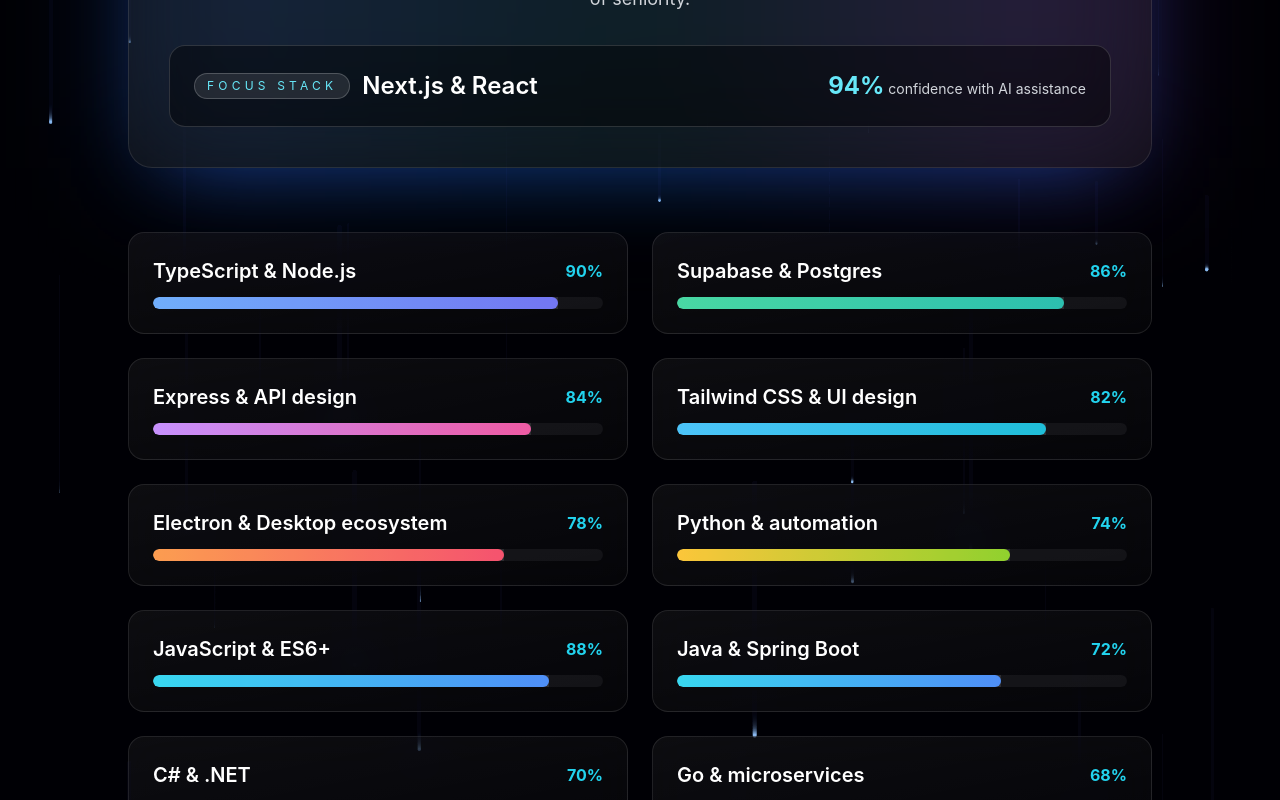
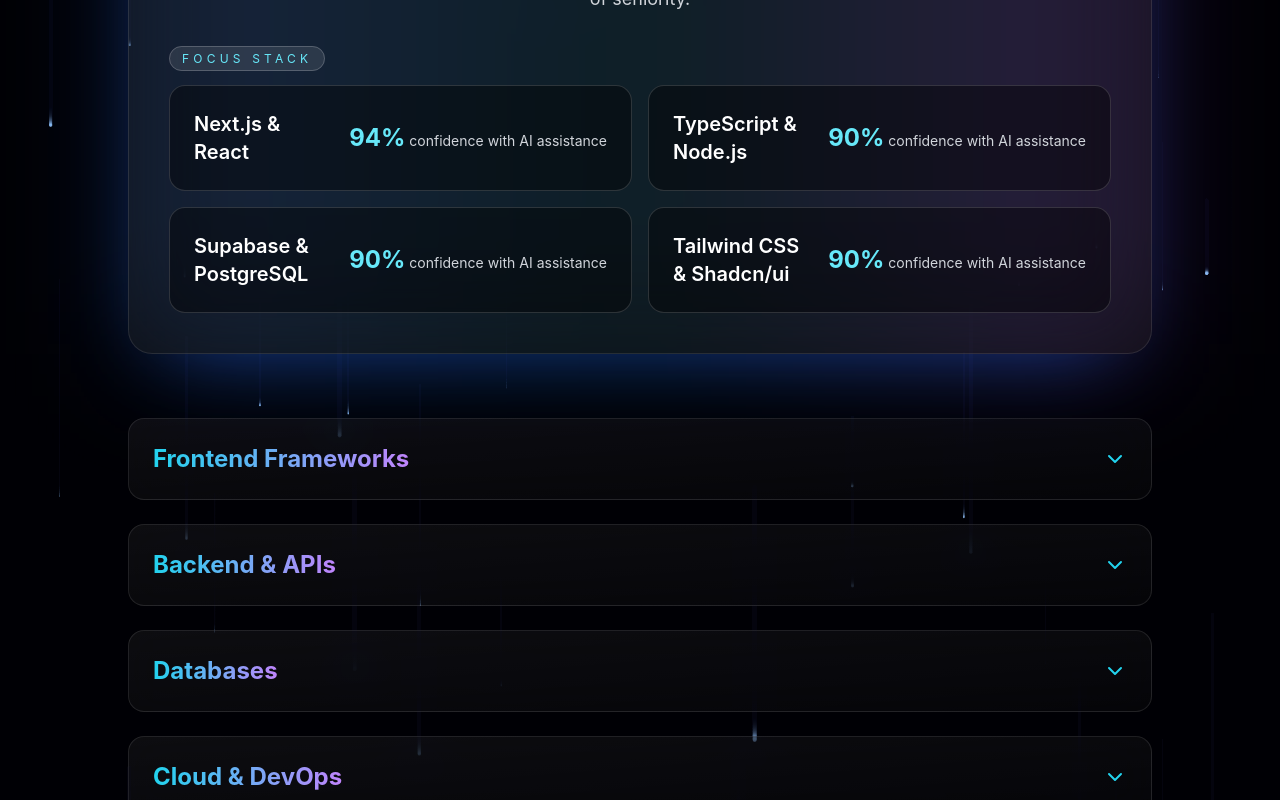
Before and after one commit to zoxknez/Portfolio, a React (Vite) app: page / in a window 1280 px wide. Shown: the part 1340-2140 px from the top of the page. Built offline with nearby package versions, Linux system fonts and the light colour scheme.

Commit message:
Reorganize skills section with categories and accordion, add more 90% stacks to focus stack

```diff
--- a/public/en.json
+++ b/public/en.json
@@ -48,6 +48,14 @@
     "focusStackHeading": "Focus stack",
     "toolboxHeading": "Development Toolbox",
     "toolboxIntro": "Essential tools and services I use for deployment, database management, and automation",
+    "categories": {
+      "frontend": "Frontend Frameworks",
+      "backend": "Backend & APIs",
+      "databases": "Databases",
+      "cloud": "Cloud & DevOps",
+      "languages": "Programming Languages",
+      "other": "Other Tools"
+    },
     "focusStack": [
       {
         "name": "Next.js & React",
@@ -56,11 +64,18 @@
       },
       {
         "name": "TypeScript & Node.js",
-        "confidence": "90%"
+        "confidence": "90%",
+        "note": "confidence with AI assistance"
       },
       {
-        "name": "Supabase & Postgres",
-        "confidence": "86%"
+        "name": "Supabase & PostgreSQL",
+        "confidence": "90%",
+        "note": "confidence with AI assistance"
+      },
+      {
+        "name": "Tailwind CSS & Shadcn/ui",
+        "confidence": "90%",
+        "note": "confidence with AI assistance"
       },
       {
         "name": "Express & API design",
--- a/src/components/Skills.tsx
+++ b/src/components/Skills.tsx
@@ -1,5 +1,6 @@
+import { useState } from 'react';
 import { useLanguage } from '../contexts/LanguageContext';
-import { Database, Box, Rocket, Train, GitBranch, Container, Layers, FileCode } from 'lucide-react';
+import { Database, Box, Rocket, Train, GitBranch, Container, Layers, FileCode, ChevronDown } from 'lucide-react';
 
 interface SkillsProps {
   sectionId?: string;
@@ -12,11 +13,83 @@
   gradient: string;
 }
 
+interface SkillCategory {
+  name: string;
+  skills: Array<{
+    name: string;
+    confidence: string;
+    note?: string;
+  }>;
+}
+
 export default function Skills({ sectionId }: SkillsProps) {
   const { t } = useLanguage();
+  const [expandedCategories, setExpandedCategories] = useState<Record<string, boolean>>({});
 
   const skills = t?.skills?.focusStack || [];
-  const [featuredSkill, ...otherSkills] = skills;
+  const featuredSkills = skills.filter((skill: any) =>
+    skill.confidence === '94%' || skill.confidence === '90%'
+  );
+  const otherSkills = skills.filter((skill: any) =>
+    skill.confidence !== '94%' && skill.confidence !== '90%'
+  );
+
+  // Organizuj ostale stavke po kategorijama
+  const categoryNames = t?.skills?.categories || {
+    frontend: 'Frontend Frameworks',
+    backend: 'Backend & APIs',
+    databases: 'Databases',
+    cloud: 'Cloud & DevOps',
+    languages: 'Programming Languages',
+    other: 'Other Tools'
+  };
+
+  const categories: SkillCategory[] = [
+    {
+      name: categoryNames.frontend,
+      skills: otherSkills.filter((s: any) =>
+        s.name.includes('Vue') || s.name.includes('Angular') || s.name.includes('Svelte') ||
+        s.name.includes('Tailwind') || s.name.includes('UI') || s.name.includes('UI dizajn')
+      )
+    },
+    {
+      name: categoryNames.backend,
+      skills: otherSkills.filter((s: any) =>
+        s.name.includes('Express') || s.name.includes('API') || s.name.includes('GraphQL') ||
+        s.name.includes('gRPC') || s.name.includes('REST') || s.name.includes('Microservices')
+      )
+    },
+    {
+      name: categoryNames.databases,
+      skills: otherSkills.filter((s: any) =>
+        s.name.includes('MongoDB') || s.name.includes('Firebase') || s.name.includes('SQL') ||
+        s.name.includes('Postgres') || s.name.includes('Database') || s.name.includes('baza')
+      )
+    },
+    {
+      name: categoryNames.cloud,
+      skills: otherSkills.filter((s: any) =>
+        s.name.includes('AWS') || s.name.includes('Serverless') || s.name.includes('Bash') ||
+        s.name.includes('DevOps') || s.name.includes('Lambda') || s.name.includes('Shell')
+      )
+    },
+    {
+      name: categoryNames.languages,
+      skills: otherSkills.filter((s: any) =>
+        s.name.includes('Java') || s.name.includes('C#') || s.name.includes('Go') ||
+        s.name.includes('PHP') || s.name.includes('Rust') || s.name.includes('Ruby') ||
+        s.name.includes('Python') || s.name.includes('JavaScript')
+      )
+    },
+    {
+      name: categoryNames.other,
+      skills: otherSkills.filter((s: any) =>
+        s.name.includes('Electron') || s.name.includes('WebSocket') || s.name.includes('JWT') ||
+        s.name.includes('Stripe') || s.name.includes('TensorFlow') || s.name.includes('Blockchain') ||
+        s.name.includes('Real-time') || s.name.includes('automatizacija')
+      )
+    }
+  ].filter(cat => cat.skills.length > 0);
 
   const colors = [
     'from-cyan-400 to-blue-500',
@@ -27,6 +100,13 @@
     'from-orange-400 to-rose-500',
     'from-amber-400 to-lime-500',
   ];
+
+  const toggleCategory = (categoryName: string) => {
+    setExpandedCategories(prev => ({
+      ...prev,
+      [categoryName]: !prev[categoryName]
+    }));
+  };
 
   const toolsConfig: ToolConfig[] = [
     { name: 'Supabase', url: 'https://supabase.com/', icon: Database, gradient: 'from-green-500 to-emerald-600' },
@@ -51,31 +131,62 @@
             <p className="text-base md:text-lg text-gray-300 leading-relaxed max-w-3xl mx-auto">
               {t?.skills?.intro || 'Ovo su alati koje najčešće koristim uz AI pair-programming i gotove template-ove. Procente shvatam kao nivo sigurnosti kad treba da nešto sastavim u ovom ekosistemu, a ne kao tvrdnju da sam senior programer.'}
             </p>
-            {featuredSkill && (
-              <div className="mt-6 md:mt-8 w-full text-left">
-                <div className="flex flex-col md:flex-row items-center gap-3 md:gap-4 p-4 md:p-6 rounded-2xl border border-white/15 bg-black/40">
-                  <div className="flex flex-col md:flex-row items-center gap-2 md:gap-3">
-                    <span className="px-2 md:px-3 py-1 text-xs uppercase tracking-[0.25em] md:tracking-[0.35em] rounded-full bg-white/10 border border-white/20 text-cyan-300">
+
+            {/* Featured Skills - Fokus Stack */}
+            <div className="mt-6 md:mt-8 space-y-3 md:space-y-4">
+              <div className="text-left mb-4">
+                <span className="px-3 py-1 text-xs uppercase tracking-[0.35em] rounded-full bg-white/10 border border-white/20 text-cyan-300">
                   {t?.skills?.focusStackHeading || 'Fokus stack'}
                 </span>
-                    <span className="text-xl md:text-2xl font-semibold text-white text-center md:text-left">{featuredSkill.name}</span>
               </div>
-                  <p className="md:ml-auto text-sm text-gray-300 text-center md:text-right">
-                    <span className="text-xl md:text-2xl font-bold text-cyan-300">{featuredSkill.confidence}</span> {featuredSkill.note || ''}
+              <div className="grid grid-cols-1 md:grid-cols-2 gap-3 md:gap-4">
+                {featuredSkills.map((skill: any, index: number) => (
+                  <div
+                    key={skill.name}
+                    className="flex flex-col md:flex-row items-center gap-3 md:gap-4 p-4 md:p-6 rounded-2xl border border-white/15 bg-black/40 hover:border-cyan-400/50 transition-all duration-300"
+                  >
+                    <span className="text-lg md:text-xl font-semibold text-white text-center md:text-left flex-1">{skill.name}</span>
+                    <p className="text-sm text-gray-300 text-center md:text-right">
+                      <span className="text-xl md:text-2xl font-bold text-cyan-300">{skill.confidence}</span> {skill.note || ''}
                     </p>
                   </div>
-              </div>
-            )}
+                ))}
               </div>
             </div>
-        <div className="grid grid-cols-1 md:grid-cols-2 gap-4 md:gap-6">
-          {otherSkills.map((skill: any, index: number) => {
+          </div>
+        </div>
+
+        {/* Categorized Skills with Accordion */}
+        <div className="space-y-4 md:space-y-6">
+          {categories.map((category, catIndex) => {
+            const isExpanded = expandedCategories[category.name];
+            return (
+              <div
+                key={category.name}
+                className="group relative rounded-2xl bg-gradient-to-br from-white/5 to-white/[0.02] backdrop-blur-xl border border-white/10 hover:border-cyan-400/50 transition-all duration-500 overflow-hidden"
+              >
+                <button
+                  onClick={() => toggleCategory(category.name)}
+                  className="w-full flex items-center justify-between p-4 md:p-6 hover:bg-white/5 transition-colors"
+                >
+                  <h3 className="text-xl md:text-2xl font-bold bg-gradient-to-r from-cyan-400 to-purple-400 bg-clip-text text-transparent">
+                    {category.name}
+                  </h3>
+                  <ChevronDown
+                    className={`w-5 h-5 md:w-6 md:h-6 text-cyan-400 transition-transform duration-300 ${
+                      isExpanded ? 'rotate-180' : ''
+                    }`}
+                  />
+                </button>
+
+                {isExpanded && (
+                  <div className="px-4 md:px-6 pb-4 md:pb-6 grid grid-cols-1 md:grid-cols-2 gap-4 md:gap-6 animate-in slide-in-from-top-2 duration-300">
+                    {category.skills.map((skill: any, index: number) => {
                       const percentage = parseInt(skill.confidence) || 0;
                       return (
                         <div
                           key={skill.name}
                           className="group relative p-4 md:p-6 rounded-2xl bg-gradient-to-br from-white/5 to-white/[0.02] backdrop-blur-xl border border-white/10 hover:border-cyan-400/50 transition-all duration-500 hover:scale-[1.02] hover:shadow-lg hover:shadow-cyan-500/20"
-                style={{ animationDelay: `${index * 100}ms` }}
                         >
                           {/* Hover tooltip */}
                           {skill.note && (
@@ -91,12 +202,17 @@
                           </div>
                           <div className="relative h-3 bg-white/5 rounded-full overflow-hidden">
                             <div
-                    className={`absolute inset-y-0 left-0 bg-gradient-to-r ${colors[index + 1] || colors[0]} rounded-full transition-all duration-1000 ease-out group-hover:scale-x-105`}
+                              className={`absolute inset-y-0 left-0 bg-gradient-to-r ${colors[(catIndex + index) % colors.length]} rounded-full transition-all duration-1000 ease-out group-hover:scale-x-105`}
                               style={{ width: `${percentage}%` }}
                             >
                               <div className="absolute inset-0 bg-white/20 animate-pulse" />
                             </div>
                           </div>
+                        </div>
+                      );
+                    })}
+                  </div>
+                )}
               </div>
             );
           })}
```
Also changed, not shown: public/sr.json (+18 -3 lines). Lines whose indentation alone changed are shown as unchanged.
